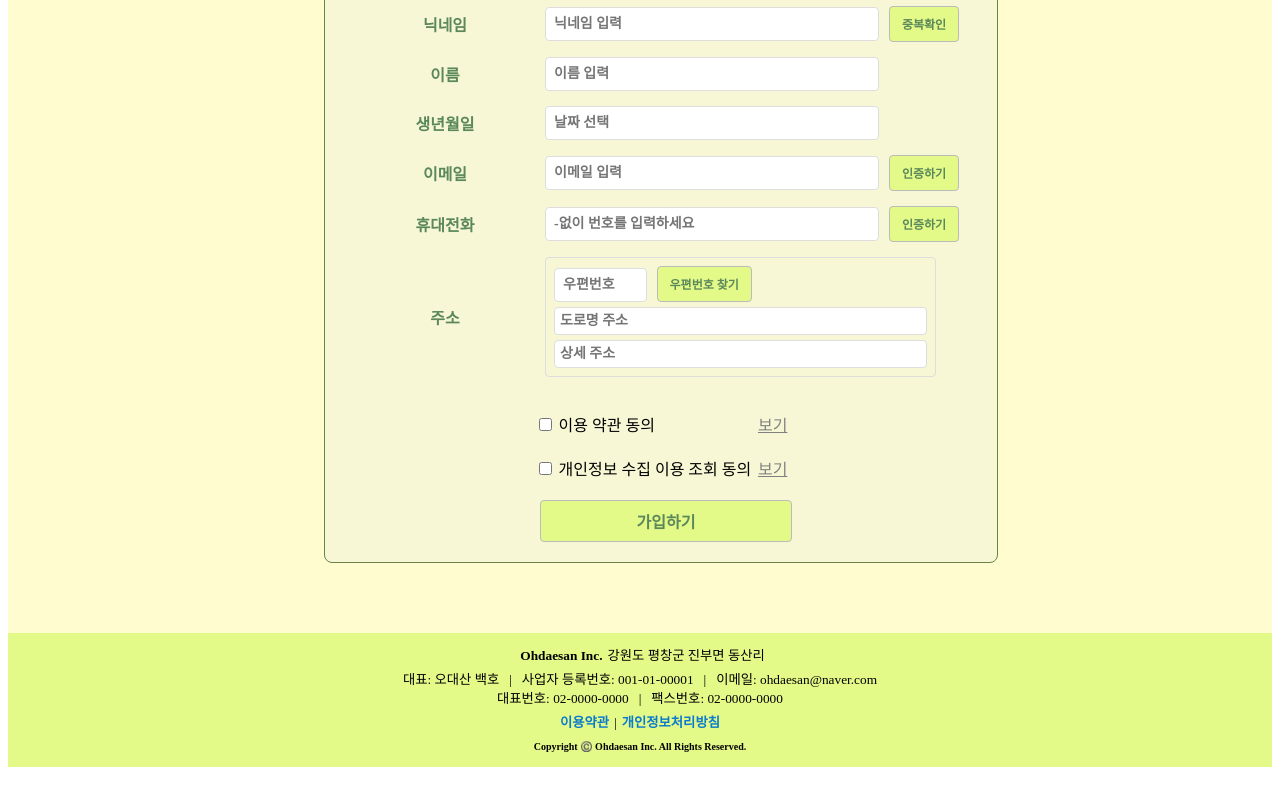
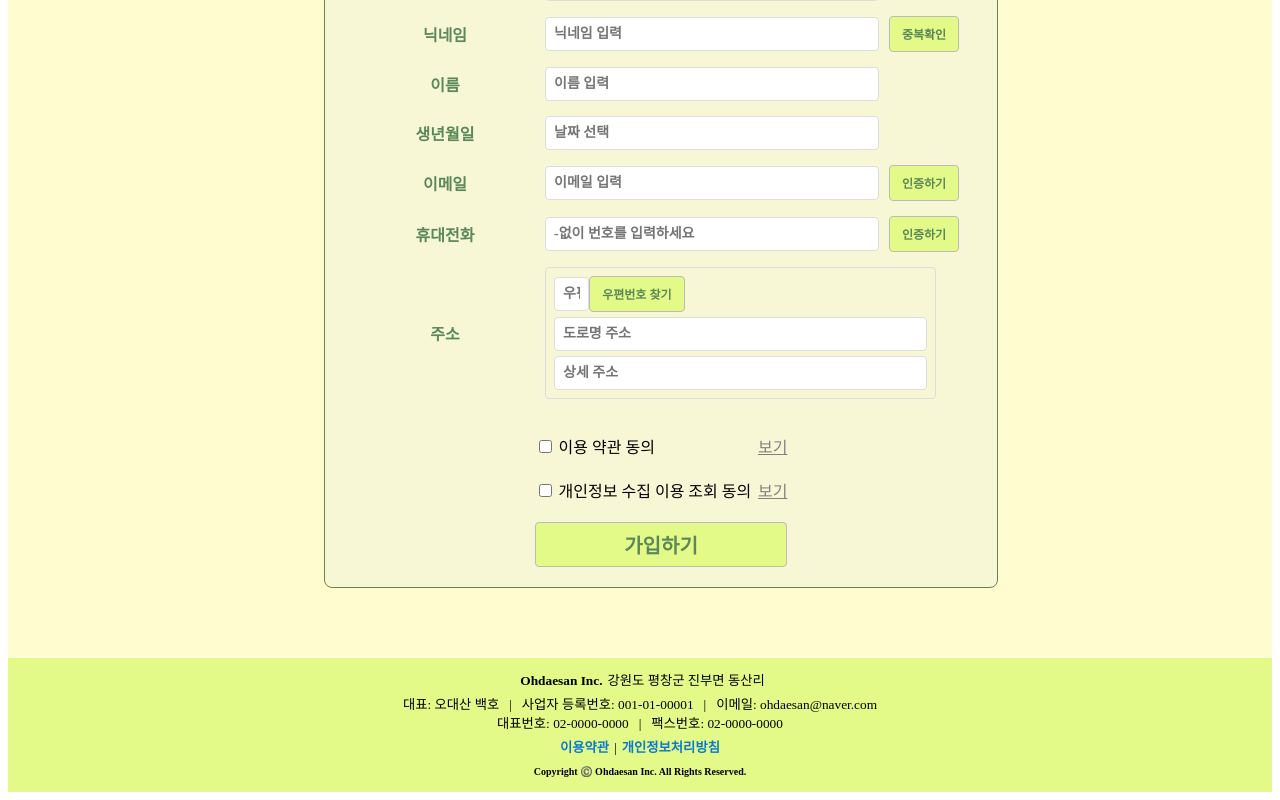
Before and after one commit to ohdaesan/shall-we-pets-front, a React (Create React App) app: page /signup in a window 1280 px wide. Shown: the part 476-1276 px from the top of the page. Before the commit the page ends 1251 px from the top, so only its background shows below. Built offline with nearby package versions, Linux system fonts and the light colour scheme; a web font is replaced by a local one.

Commit message:
[STYLE] 다른 css파일과 중복되는 class 이름 및 id 변경하여 특정 css에만 style 적용
다른 css파일과 중복되는 class 이름 및 id 변경하여 특정 css에만 style 적용

```diff
--- a/src/pages/member/SignUp.css
+++ b/src/pages/member/SignUp.css
@@ -18,23 +18,26 @@
 .signup-h1 {
     font-size: 38px;
     color: #6a8346;
+    font-weight: bold;
+    padding-bottom: 10px;
 }
 
-.profile-section {
+.signup-profile-section {
     display: flex;
     align-items: end;
     margin-bottom: 20px;
 }
 
-.profile-pic {
+.signup-profile-pic {
     width: 120px;
     height: 120px;
     border-radius: 5%;
     border: 1px solid #ccc;
     margin-right: 20px;
+    object-fit: cover;
 }
 
-.profile-upload-btn {
+.signup-profile-upload-btn {
     background-color: #D9D9D9;
     color: #5B885A;
     font-weight: bolder;
@@ -48,34 +51,34 @@
     font-family: "Noto Serif KR", serif;
 }
 
-.profile-upload-btn input {
+.signup-profile-upload-btn input {
     display: none;
 }
 
-.profile-upload-btn:hover {
+.signup-profile-upload-btn:hover {
     background-color: rgb(177, 177, 177);
 }
 
-.form-group {
+.signup-form-group {
     display: flex;
     justify-content: flex-start;
     align-items: center;
     margin-bottom: 15px;
 }
 
-.form-group label {
+.signup-form-group label {
     width: 200px;
     text-align: center;
     color: #5B885A;
     font-weight: bolder;
 }
 
-.form-group input[type="text"],
-.form-group input[type="password"],
-.form-group input[type="email"],
-.form-group input[type="tel"],
-.form-group input[type="date"],
-.form-group select {
+.signup-form-group input[type="text"],
+.signup-form-group input[type="password"],
+.signup-form-group input[type="email"],
+.signup-form-group input[type="tel"],
+.signup-form-group input[type="date"],
+.signup-form-group select {
     width: 50%;
     padding: 8px;
     border: 1px solid #ddd;
@@ -86,7 +89,7 @@
     font-family: "Noto Serif KR", serif;
 }
 
-.address-group {
+.signup-address-group {
     width: 59%;
     padding: 8px;
     border: 1px solid #ddd;
@@ -115,13 +118,21 @@
     background-color: rgb(206, 211, 157);
 }
 
-.submit-btn {
+.signup-submit-btn {
     width: 40%;
     background-color: #E3F988;
-    font-size: 16px;
+    padding: 7px 12px;
+    border: 1px solid #bbb;
+    border-radius: 4px;
+    cursor: pointer;
+    font-size: 12px;
+    color: #5B885A;
+    font-weight: bolder;
+    font-family: "Noto Serif KR", serif;
+    font-size: 20px;
 }
 
-.submit-btn:hover {
+.signup-submit-btn:hover {
     background-color: #E3F988;
 }
 
@@ -136,15 +147,40 @@
     margin-left: 10px;
 }
 
-#zipcode {
-    width: 20%;
+/* #zipcode {
+    margin: 0%;
+} */
+
+.signup-zipcode-container {
+    display: flex;
+    align-items: center;
+    margin-top: 0;
+    width: 35%;
+}
+
+#zipcode-btn {
+    flex-shrink: 0;
+    padding: 8px 12px;
+    background-color: #E3F988;
+    border: 1px solid #bbb;
+    border-radius: 4px;
+    cursor: pointer;
+    font-size: 12px;
+    color: #5B885A;
+    font-weight: bolder;
+    font-family: "Noto Serif KR", serif;
+    /* margin-left: 5px; */
 }
 
 #address, #detailed-address {
     width: 100%;
     box-sizing: border-box;
     margin-top: 5px;
-    padding: 5px;
+    /* padding: 5px; */
+}
+
+#detailed-address {
+    margin-bottom: 0px;
 }
 
 .bottom1 {
--- a/src/pages/member/SignUp.js
+++ b/src/pages/member/SignUp.js
@@ -73,16 +73,16 @@ function SignUp() {
         <div className="signup-body">
             <h1 className="signup-h1">회원가입</h1>
             <div className="signup-container">
-                <div className="profile-section">
-                    <img src={profilePic} alt="Profile" className="profile-pic" />
-                    <button className="profile-upload-btn">
+                <div className="signup-profile-section">
+                    <img src={profilePic} alt="Profile" className="signup-profile-pic"/>
+                    <button className="signup-profile-upload-btn">
                         프로필 사진 추가
                         <input type="file" accept="image/*" onChange={handleProfilePicChange} />
                     </button>
                 </div><hr/>
 
                 <form onSubmit={handleSubmit}>
-                    <div className="form-group">
+                    <div className="signup-form-group">
                         <label htmlFor="id">아이디</label>
                         <input
                             type="text"
@@ -96,7 +96,7 @@ function SignUp() {
                         <button type="button" className='btn'>중복확인</button>
                     </div>
 
-                    <div className="form-group">
+                    <div className="signup-form-group">
                         <label htmlFor="password">비밀번호</label>
                         <input
                             type="password"
@@ -110,7 +110,7 @@ function SignUp() {
                         />
                     </div>
 
-                    <div className="form-group">
+                    <div className="signup-form-group">
                         <label htmlFor="nickname">닉네임</label>
                         <input
                             type="text"
@@ -123,7 +123,7 @@ function SignUp() {
                         <button type="button" className='btn'>중복확인</button>
                     </div>
 
-                    <div className="form-group">
+                    <div className="signup-form-group">
                         <label htmlFor="name">이름</label>
                         <input
                             type="text"
@@ -135,7 +135,7 @@ function SignUp() {
                         />
                     </div>
 
-                    <div className="form-group">
+                    <div className="signup-form-group">
                         <label htmlFor="birthDate">생년월일</label>
                         <input
                             type="text"
@@ -147,7 +147,7 @@ function SignUp() {
                         />
                     </div>
 
-                    <div className="form-group">
+                    <div className="signup-form-group">
                         <label htmlFor="email">이메일</label>
                         <input
                             type="email"
@@ -160,7 +160,7 @@ function SignUp() {
                         <button type="button" className='btn'>인증하기</button>
                     </div>
 
-                    <div className="form-group">
+                    <div className="signup-form-group">
                         <label htmlFor="phone">휴대전화</label>
                         <input
                             type="tel"
@@ -173,9 +173,10 @@ function SignUp() {
                         <button type="button" className='btn'>인증하기</button>
                     </div>
 
-                    <div className="form-group">
+                    <div className="signup-form-group">
                         <label>주소</label>
-                        <div className="address-group">
+                        <div className="signup-address-group">
+                            <div className="signup-zipcode-container">
                                 <input
                                     type="text"
                                     id="zipcode"
@@ -184,7 +185,8 @@ function SignUp() {
                                     onChange={handleChange}
                                     placeholder="우편번호"
                                 />
-                            <button type="button" className='btn'>우편번호 찾기</button><br/>
+                                <button type="button" id='zipcode-btn'>우편번호 찾기</button>
+                            </div>
                             <input
                                 type="text"
                                 id="address"
@@ -193,7 +195,6 @@ function SignUp() {
                                 onChange={handleChange}
                                 placeholder="도로명 주소"
                             />
-                            <br/>
                             <input
                                 type="text"
                                 id='detailed-address'
@@ -224,7 +225,7 @@ function SignUp() {
                         </div>
                     </div>
                     <div className="bottom2">
-                        <button type="submit" className="submit-btn btn">가입하기</button>
+                        <button type="submit" className="signup-submit-btn">가입하기</button>
                     </div>
                 </form>
             </div>
```
Lines whose indentation alone changed are shown as unchanged.
